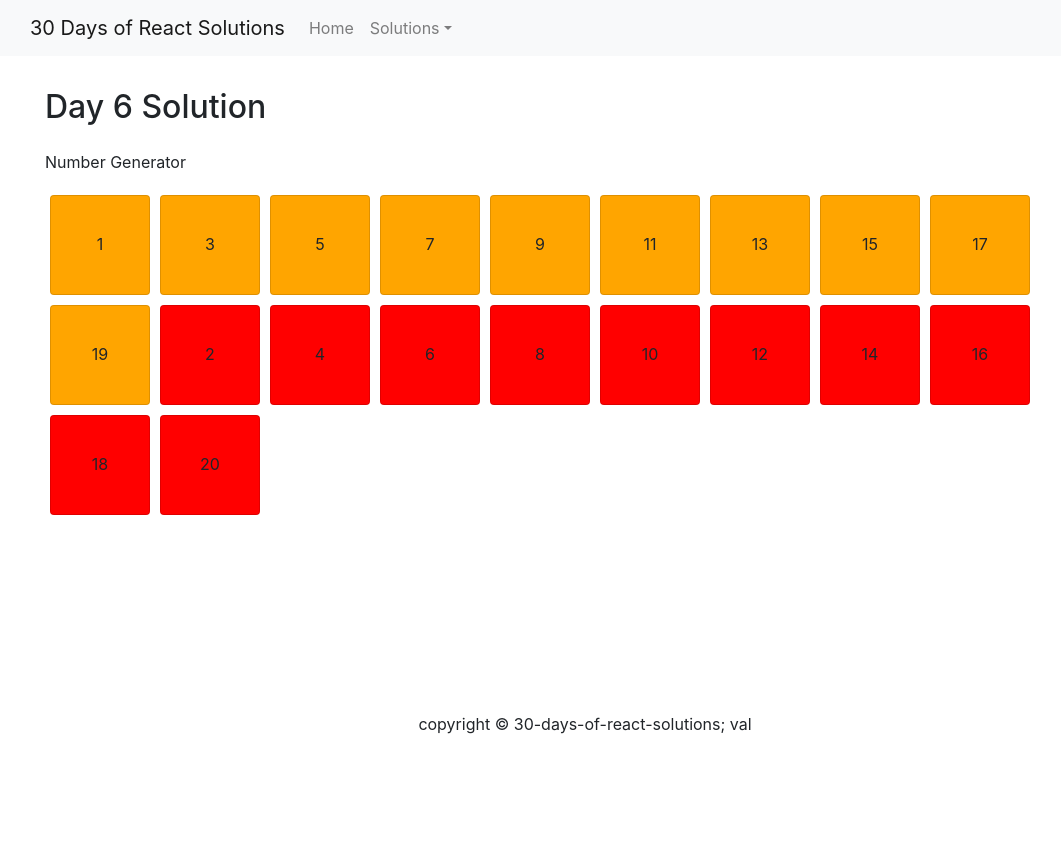
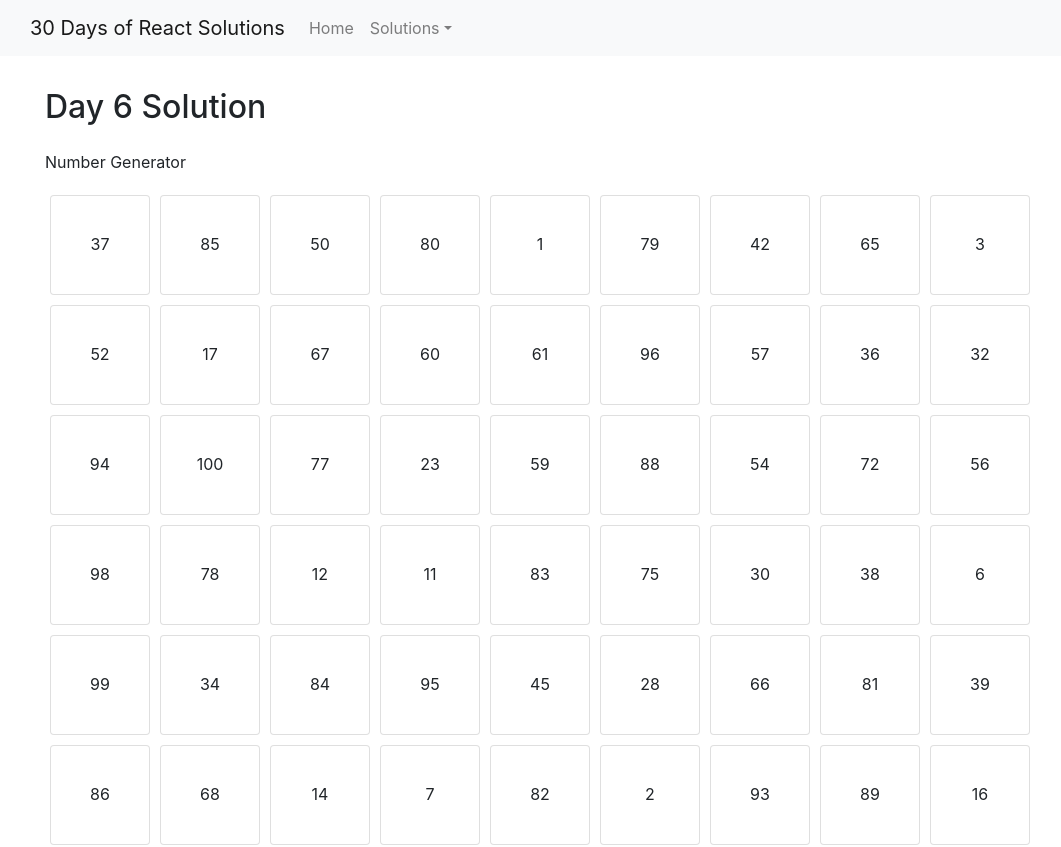
Before and after one commit to valeryfun/30-days-of-react-solutions, a React (Create React App) app: page /day-6-solutions in a window 1280 px wide. Shown: the top 847 px of the page, without its empty margins (55-1116 px from the left). Before the commit the page ends 800 px from the top, so only its background shows below. Built offline with nearby package versions, Linux system fonts and the light colour scheme.

Commit message:
[ADD]generate numbers in random and map

```diff
--- a/src/components/GenerateNumber.js
+++ b/src/components/GenerateNumber.js
@@ -2,40 +2,16 @@ import React from 'react'
 import { Card } from 'react-bootstrap'
 
 const GenerateNumber = () => {
-	const numbers = [
-		1, 2, 3, 4, 5, 6, 7, 8, 9, 10, 11, 12, 13, 14, 15, 16, 17, 18, 19, 20
-	]
-
-	const oddNumber = numbers.filter(odd => odd % 2 !== 0)
-	const evenNumber = numbers.filter(odd => odd % 2 === 0)
+	const numbers = Array(100)
+		.fill()
+		.map((_, index) => index + 1)
+	numbers.sort(() => Math.random() - 0.5).slice(0, 8)
 
 	return (
 		<div className='day6-container'>
-			{oddNumber.map(oddNumbers => (
-				<Card className='day6-card' style={{ backgroundColor: 'orange' }}>
-					{oddNumbers}
-				</Card>
+			{numbers.map(randomNumber => (
+				<Card className='day6-card'>{randomNumber}</Card>
 			))}
-			{evenNumber.map(evenNumbers => (
-				<Card className='day6-card' style={{ backgroundColor: 'red' }}>
-					{evenNumbers}
-				</Card>
-			))}
-			{/* {numbers
-				.filter(even => even % 2 === 0)
-				.map(evenNumber => (
-					<Card className='day6-card' style={{ backgroundColor: 'red' }}>
-						{evenNumber}
-					</Card>
-				))
-				? numbers
-						.filter(odd => odd % 2 !== 0)
-						.map(oddNumber => (
-							<Card className='day6-card' style={{ backgroundColor: 'orange' }}>
-								{oddNumber}
-							</Card>
-						))
-				: null} */}
 		</div>
 	)
 }
```
